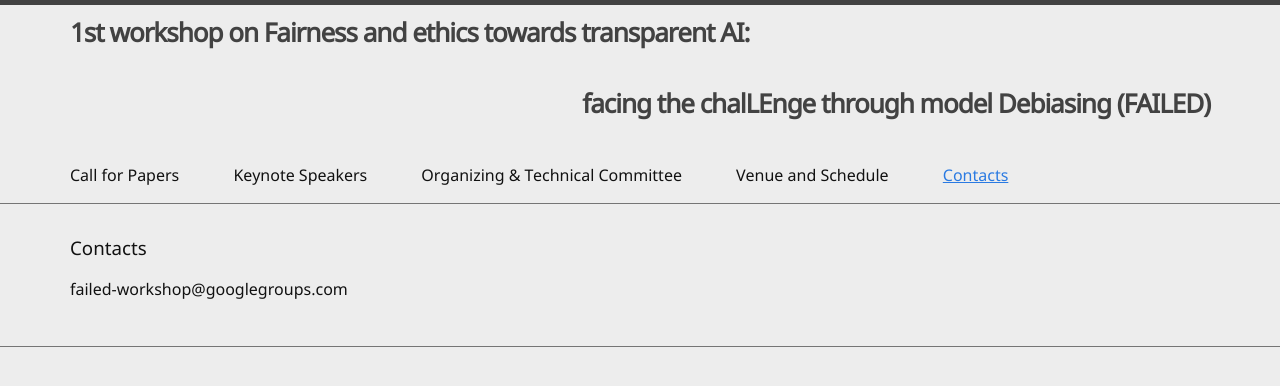
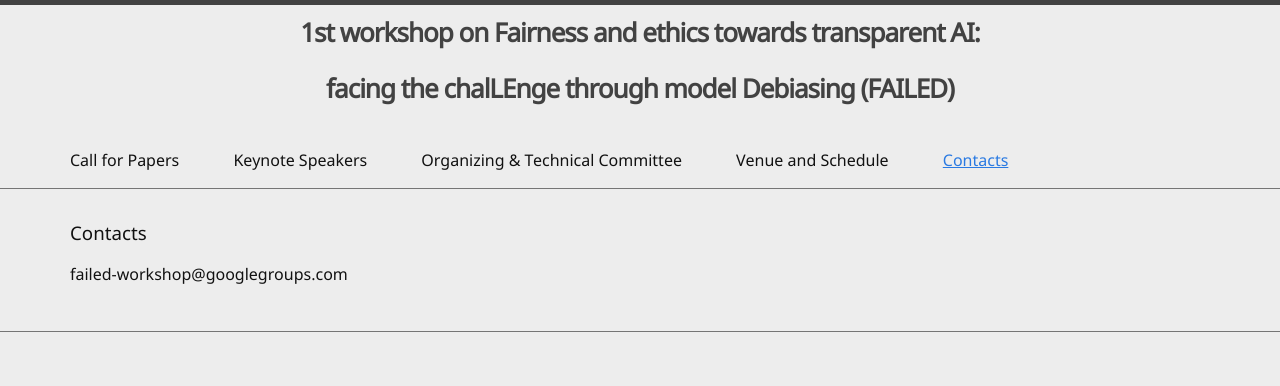
Before and after one commit to VitoPaoloPastore/2nd-FAILED-Workshop-ICCV-2025.github.io, a Jekyll site: the page built from 4-contacts.md, in a window 1280 px wide. Shown: the top 386 px of the page. Built offline with Jekyll 4.4.1, drawn with Linux system fonts in a browser that asks for light colours.

Commit message:
Update header.html

```diff
--- a/_includes/header.html
+++ b/_includes/header.html
@@ -1,11 +1,12 @@
 <header class="site-header" role="banner">
 
   <div class="wrapper">
-  <p style="text-align:left;">
-  <a class="site-title" href="{{ '/' | relative_url }}"><strong>1st workshop on Fairness and ethics towards transparent AI:</strong></a>
+  <p style="text-align:center;">
+  <a class="site-title" href="{{ '/' | relative_url }}"><strong>1st workshop on Fairness and ethics towards transparent AI:</strong></a><br>
+    <a class="site-title" href="{{ '/' | relative_url }}"><strong>facing the chalLEnge through model Debiasing (FAILED)</strong></a>
   </p>
   <p style="text-align:right;">
-  <a class="site-title" href="{{ '/' | relative_url }}"><strong>facing the chalLEnge through model Debiasing (FAILED)</strong></a>
+
   </p>
     <nav class="site-nav">
       <span class="menu-icon">
```
